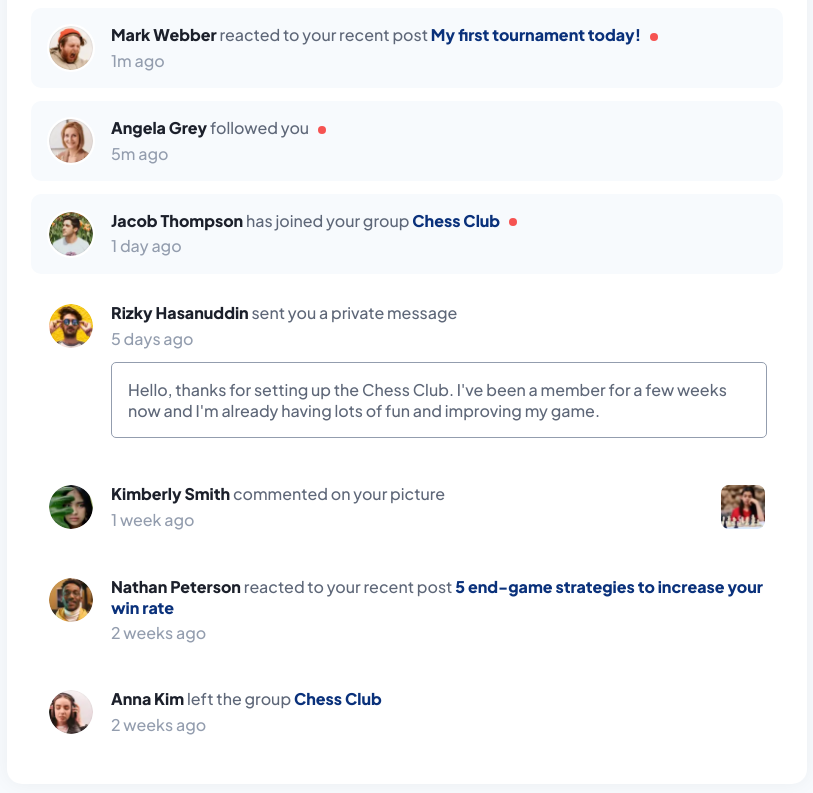
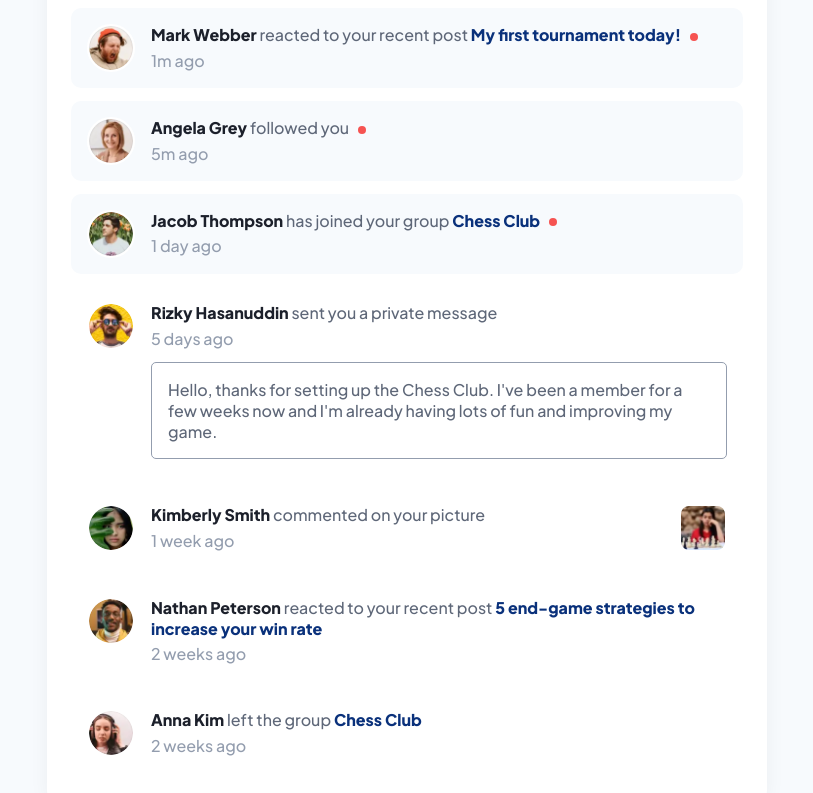
Before and after one commit to Fatma-Tawfeek/notification-page, a plain HTML site: page index.html in a window 1280 px wide. Shown: the part 158-951 px from the top of the page, without its empty margins (233-1046 px from the left). Drawn offline with Linux system fonts and the light colour scheme.

Commit message:
Decrese card width

```diff
--- a/assets/css/style.css
+++ b/assets/css/style.css
@@ -39,7 +39,7 @@ body {
     background-color: var(--white);
     border-radius: 15px;
     padding: 2rem 1.5rem;
-    width: 50rem;
+    width: 45rem;
     box-shadow: 0 0 20px rgba(0, 0, 0, 0.05);
 }
 
```
